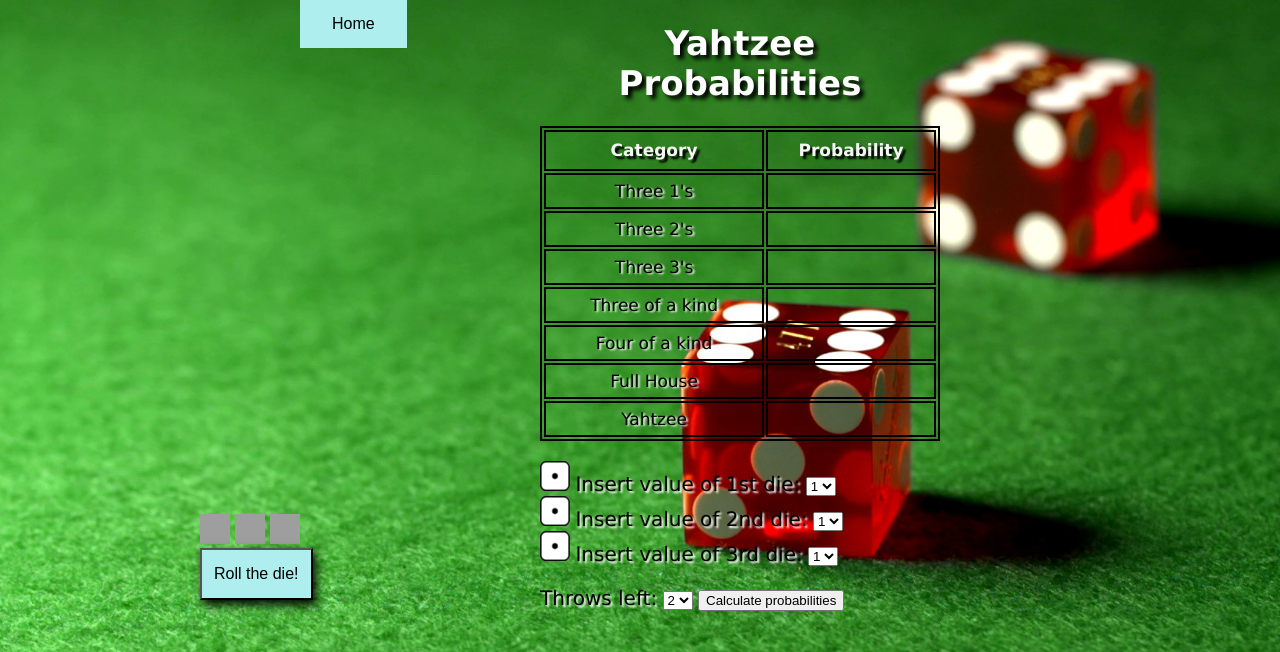
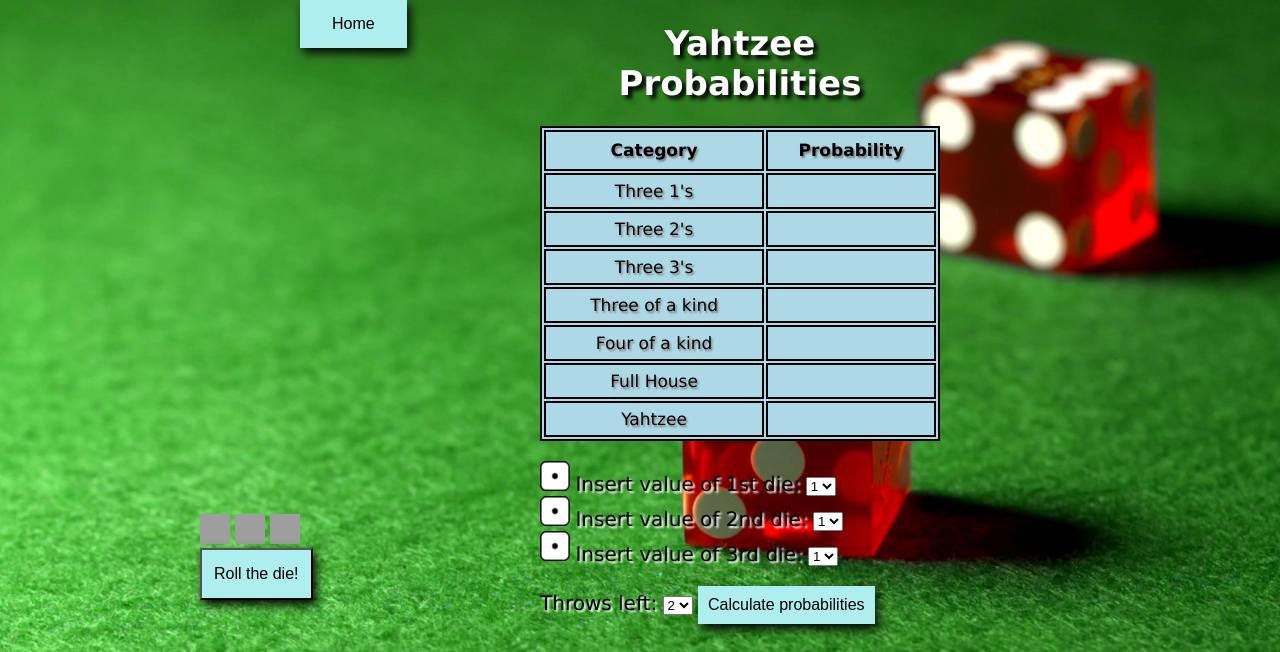
Before and after one commit to Simonolsson98/flask-yahtzee-project, a Flask app: page /yahtzee in a window 1280 px wide. Shown: the top 652 px of the page. Run offline with Flask 2, Linux system fonts and the light colour scheme; grey boxes are pictures that could not be loaded.

Commit message:
fixing third button

```diff
--- a/static/css/main.css
+++ b/static/css/main.css
@@ -59,9 +59,22 @@ body, html {
     background-color: paleturquoise;
     border: none;
     color: black;
-    position: absolute;
+    box-shadow: 2.5px 5px 10px #000000;
+    position: relative;
     left: 300px;
     padding: 15px 32px;
+    text-align: center;
+    text-decoration: none;
+    display: inline-block;
+    font-size: 16px;
+}
+.calc {
+    background-color: paleturquoise;
+    border: none;
+    color: black;
+    box-shadow: 2.5px 5px 10px #000000;
+    position: relative;
+    padding: 10px 10px;
     text-align: center;
     text-decoration: none;
     display: inline-block;
@@ -71,7 +84,8 @@ body, html {
 
 table, td, th {
     border: 2px solid black;
-    text-shadow: 2px 1px 2px white;
+    background: lightblue;
+    text-shadow: 1.5px 2px 2px grey;
 }
 
 table {
@@ -81,8 +95,6 @@ table {
 
 th {
     height: 35px;
-    color: whitesmoke;
-    text-shadow: 3px 3px 2px black;
 }
 
 td {
```
